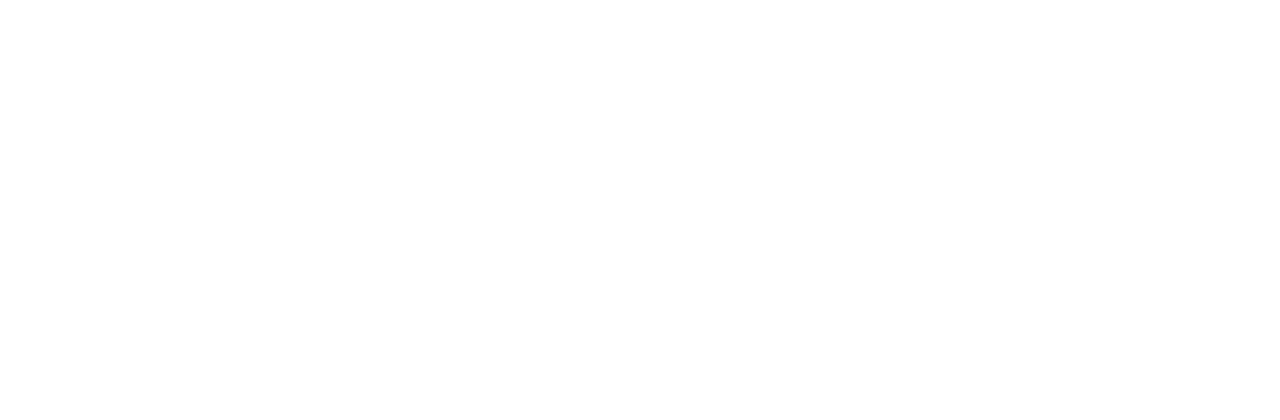
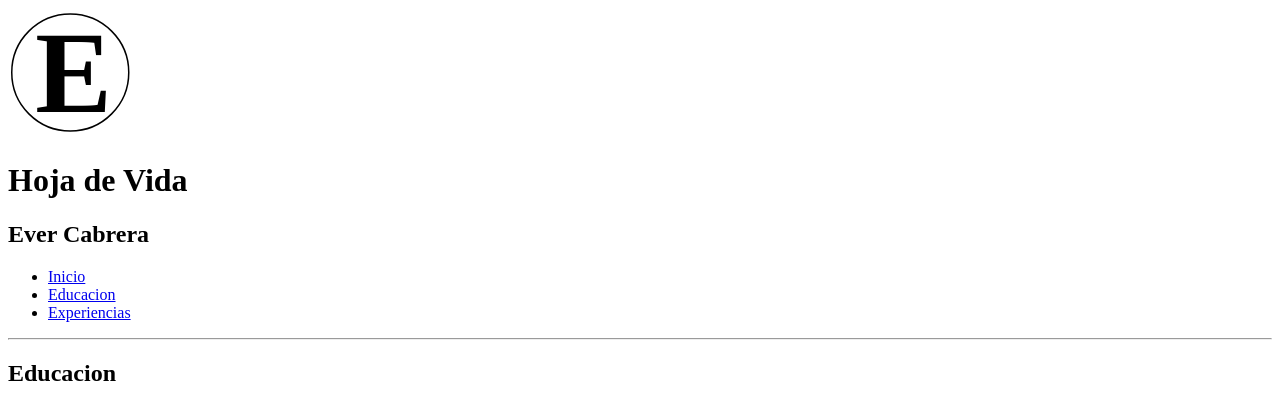
Before and after one commit to cabrerapy/next_u-DWeb-exa-fundamentos-html, a plain HTML site: page educacion.html in a window 1280 px wide. Drawn offline with Linux system fonts and the light colour scheme.

Commit message:
se agregaron cabeceras con hipervínculo

```diff
--- a/educacion.html
+++ b/educacion.html
@@ -5,6 +5,32 @@
     <title>Curriculum Vitae</title>
 </head>
 <body>
+<svg width="126" height="129" xmlns="http://www.w3.org/2000/svg">
+    <g>
+        <title>background</title>
+        <rect fill="none" id="canvas_background" height="131" width="128" y="-1" x="-1"/>
+        <g display="none" overflow="visible" y="0" x="0" height="100%" width="100%" id="canvasGrid">
+            <rect fill="url(#gridpattern)" stroke-width="0" y="0" x="0" height="100%" width="100%"/>
+        </g>
+    </g>
+    <g>
+        <title>Logo svg</title>
+        <ellipse stroke="#000" ry="58.500001" rx="58.5" id="svg_1" cy="64.495907" cx="62.25" stroke-width="1.5"
+                 fill="#fff"/>
+        <text font-weight="bold" transform="matrix(4.777542330762259,0,0,4.855731111692876,-610.9759303538285,-543.5326701057638) " stroke="#000" xml:space="preserve" text-anchor="start" font-family="'Simonetta', serif" font-size="24" id="svg_2" y="133.315754" x="133.57522" stroke-width="0" fill="#000000">E</text>
+    </g>
 
+
+    <h1>Hoja de Vida</h1>
+    <h2>Ever Cabrera</h2>
+    <ul>
+        <li><a href="index.html">Inicio</a></li>
+        <li><a href="#">Educacion</a></li>
+        <li><a href="experiencia.html">Experiencias</a></li>
+    </ul>
+
+    <hr>
+    <h2>Educacion</h2>
+</svg>
 </body>
 </html>
```
Also changed, not shown: index.html (added, +37 -0 lines), img/avatar.jpg (added).
